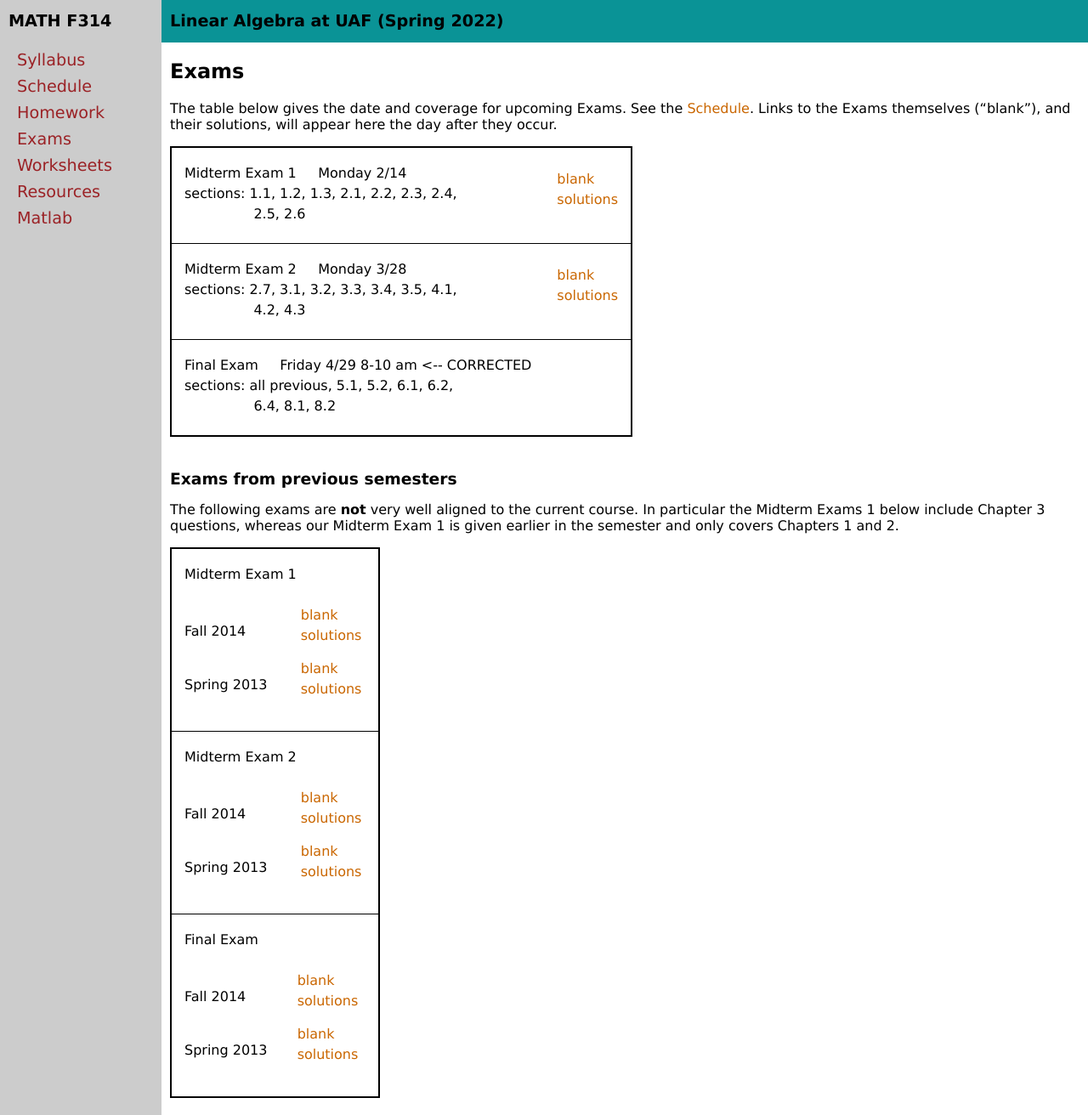
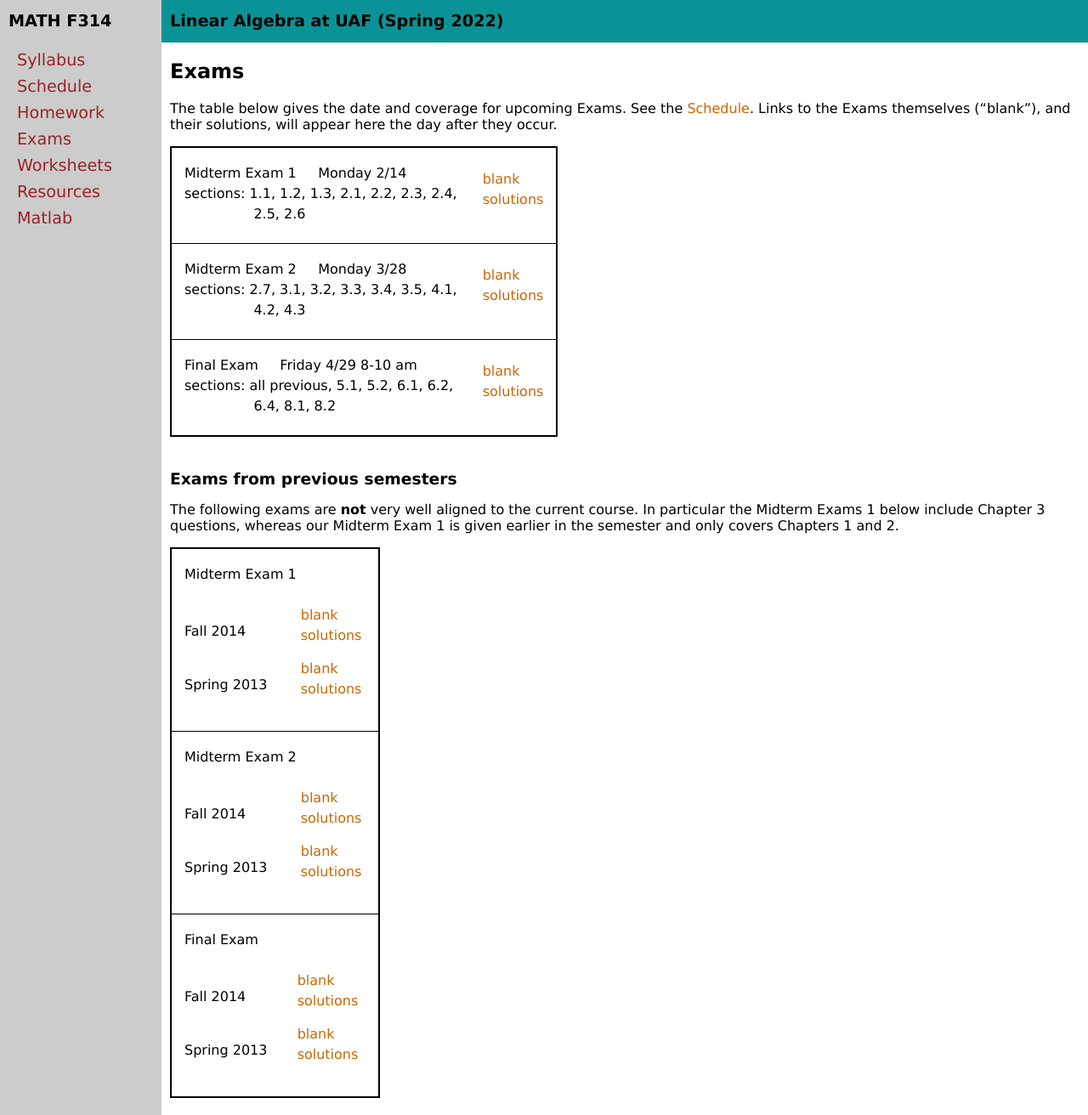
Before and after one commit to bueler/math314, a Jekyll site: the page built from exams.md, in a window 1280 px wide and 1312 px high. Shown: the whole window at 85% size. Built offline with Jekyll 4.4.1, drawn with Linux system fonts in a browser that asks for light colours; some of the changed lines change nothing that is shown.

Commit message:
post Final Exam and solutions

```diff
--- a/_data/exams.yml
+++ b/_data/exams.yml
@@ -14,6 +14,8 @@ exams:
   blank: mid2.pdf
   solutions: mid2-solns.pdf
 - name: Final Exam
-  date: Friday 4/29 8-10 am <-- CORRECTED
+  date: Friday 4/29 8-10 am
   sections: all previous, 5.1, 5.2, 6.1, 6.2,
   cont: 6.4, 8.1, 8.2
+  blank: final.pdf
+  solutions: final-solns.pdf
```
Also changed, not shown: assets/exams/figs/big-pic-by-hand.jpg (added), 4 other files.
